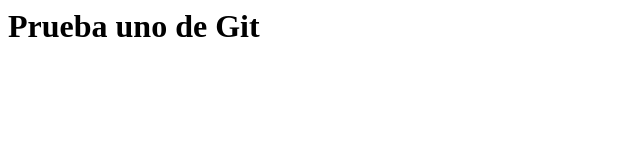
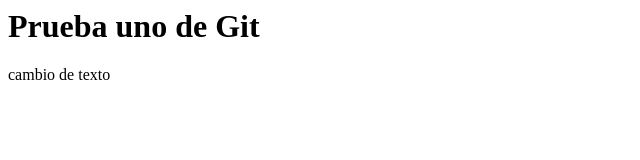
Before and after one commit to Silvia-quint/proyectOne, a plain HTML site: page index.html in a window 1280 px wide. Shown: the full height of the page, 0-640 px from the left. Drawn offline with Linux system fonts and the light colour scheme.

Commit message:
cambio de texto en p

```diff
--- a/index.html
+++ b/index.html
@@ -1 +1,2 @@
 <h1>Prueba uno de Git</h1>
+<p>cambio de texto</p>
```
